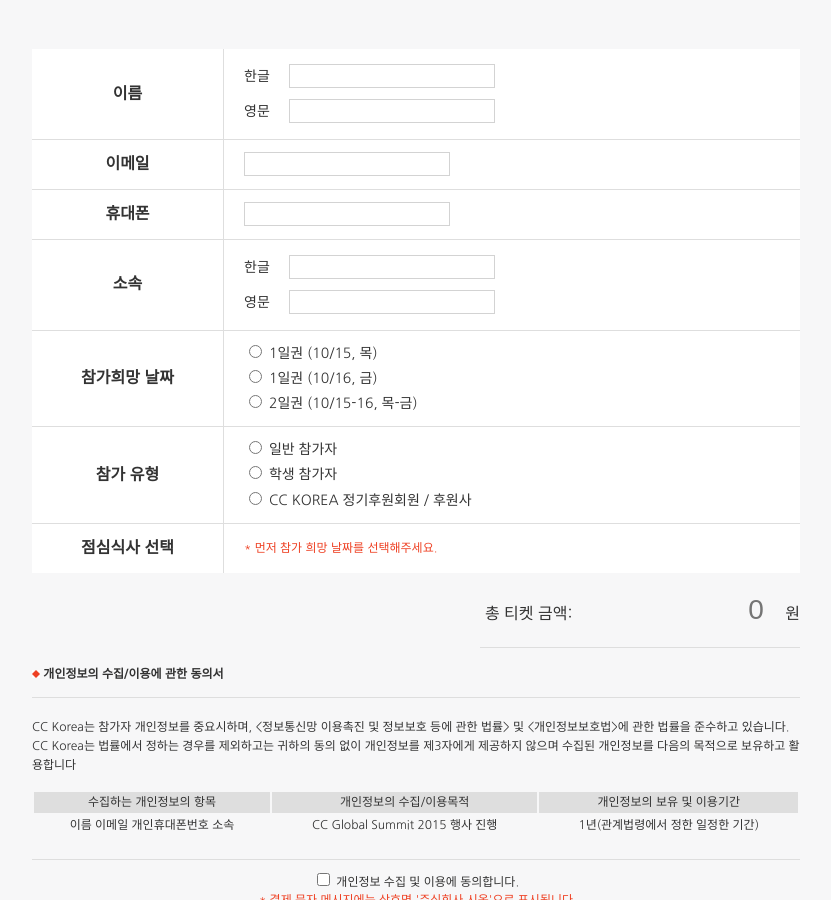
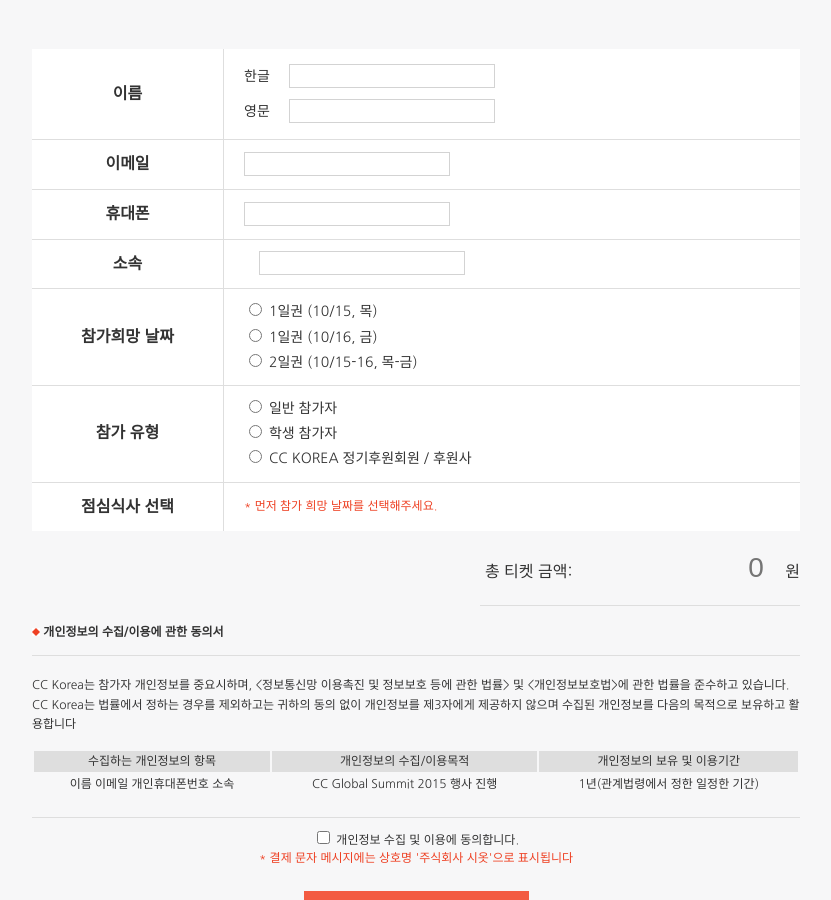
Before and after one commit to creativecommonskorea/2015-global-summit, a Jekyll site: the page built from attend.html, in a window 1280 px wide and 900 px high, scrolled down 767 px. Shown: the whole window, without its empty margins (224-1055 px from the left). Built offline with Jekyll 4.4.1, drawn with Linux system fonts in a browser that asks for light colours; nearby versions of some CDN libraries.

Commit message:
영문 소속 삭제

```diff
--- a/attend.html
+++ b/attend.html
@@ -144,9 +143,8 @@ layout: base
                     </tr>
                     <tr>
                         <th>소속</th>
-                        <td class="two_lines">
-                            한글 <input type="text" name="buyer_addr" id="buyer_addr"/> <br/>
-                            영문 <input type="text" name="buyer_eng_addr" id="buyer_eng_addr"/>
+                        <td>
+                            <input type="text" name="buyer_addr" id="buyer_addr"/> <br/>
                         </td>
                     </tr>
                     <tr>
```
Also changed, not shown: other parts of attend.html (+0 -1 lines).
